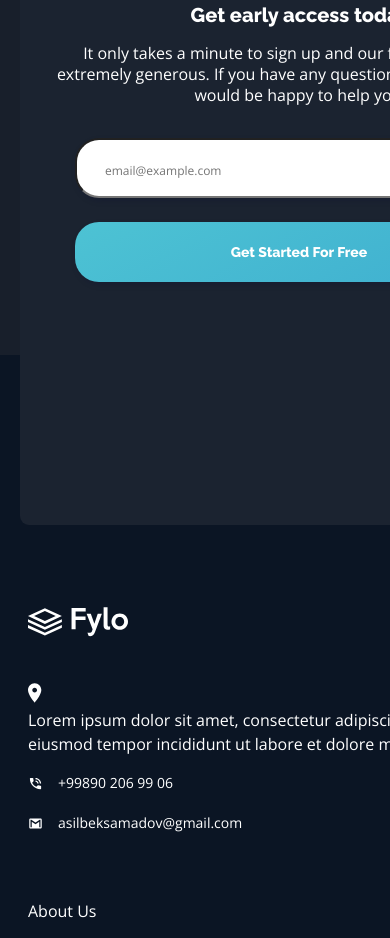
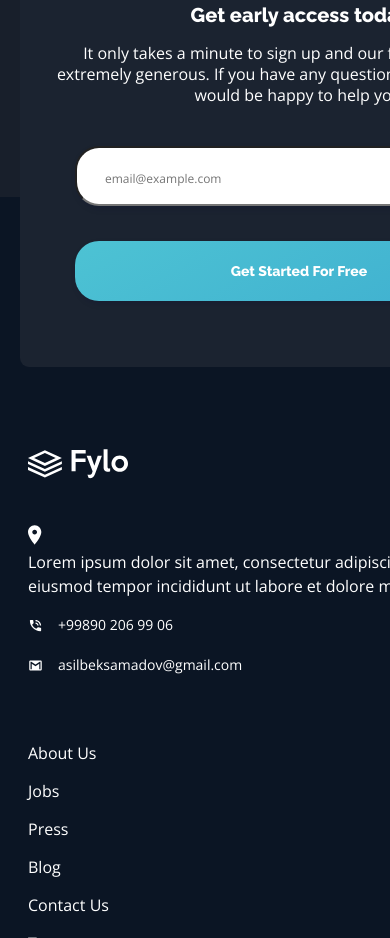
Before and after one commit to asilbek2009/Fylo_mobilni_desktop, a plain HTML site: page index.html in a window 390 px wide. Shown: the part 3814-4752 px from the top of the page. Drawn offline with nearby package versions, Linux system fonts and the light colour scheme.

```diff
--- a/css/main.css
+++ b/css/main.css
@@ -1279,7 +1279,7 @@
     .section__four {
         width: 561px;
         padding: 39px 28px;
-        height: 578px;
+        height: 420px;
         border-radius: 9px;
         transform: translateY(170px);
         margin-top: 0px;
@@ -1297,7 +1297,7 @@
     }
 
     .section__four__form {
-        margin-top: 32px;
+        margin-top: 40px;
     }
 
     .section__four__form__input {
@@ -1309,7 +1309,7 @@
         padding-right: 100px;
         height: 60px;
         width: 450px;
-        margin-bottom: 24px;
+        margin-bottom: 35px;
     }
 
     .section__four__form__button {
```
